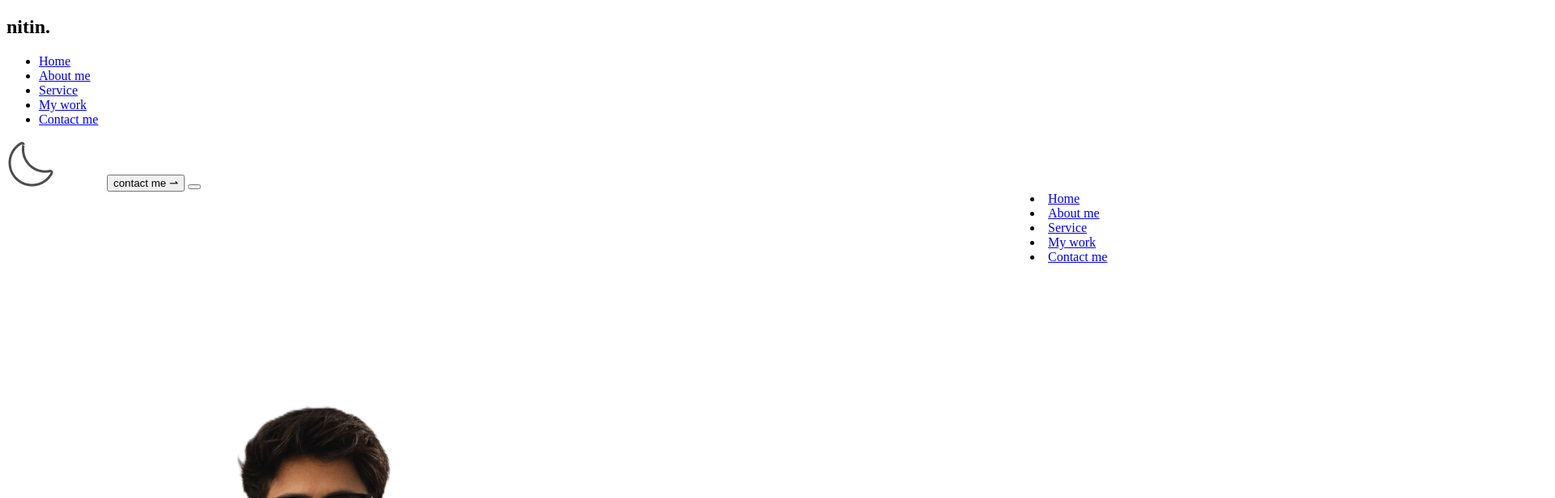
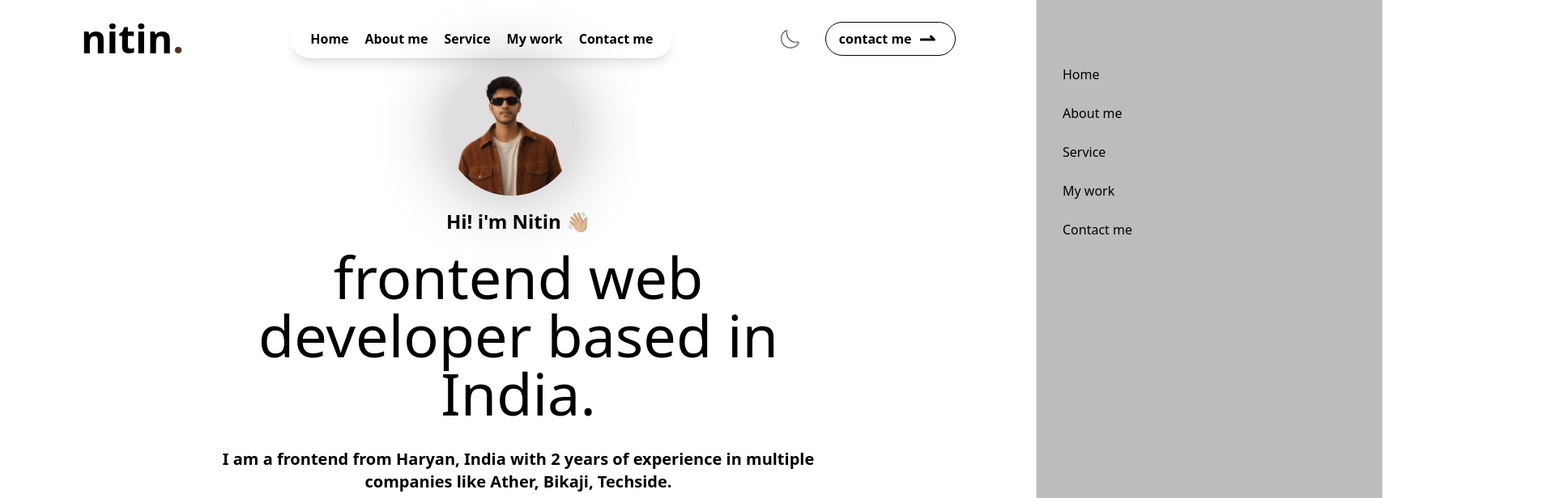
Before and after one commit to Nitinjangra944-ar/My-Portfolio, a website: page index.html in a window 1280 px wide. Shown: the top 616 px of the page at 81% size, 1920 px wide, since content can reach past the window. Drawn offline with Linux system fonts and the light colour scheme.

Commit message:
Add files via upload

```diff
--- a/index.html
+++ b/index.html
@@ -5,7 +5,7 @@
   <meta charset="UTF-8">
   <meta name="viewport" content="width=device-width, initial-scale=1.0">
   <title>Tailwind CSS Setup</title>
-  <link href="dist/output.css" rel="stylesheet">
+  <link href="output.css" rel="stylesheet">
   <link rel="stylesheet" href="style.css">
   <link rel="shortcut icon" href="assets/favicon.ico" type="image/x-icon">
 
```
Also changed, not shown: output.css (added).
